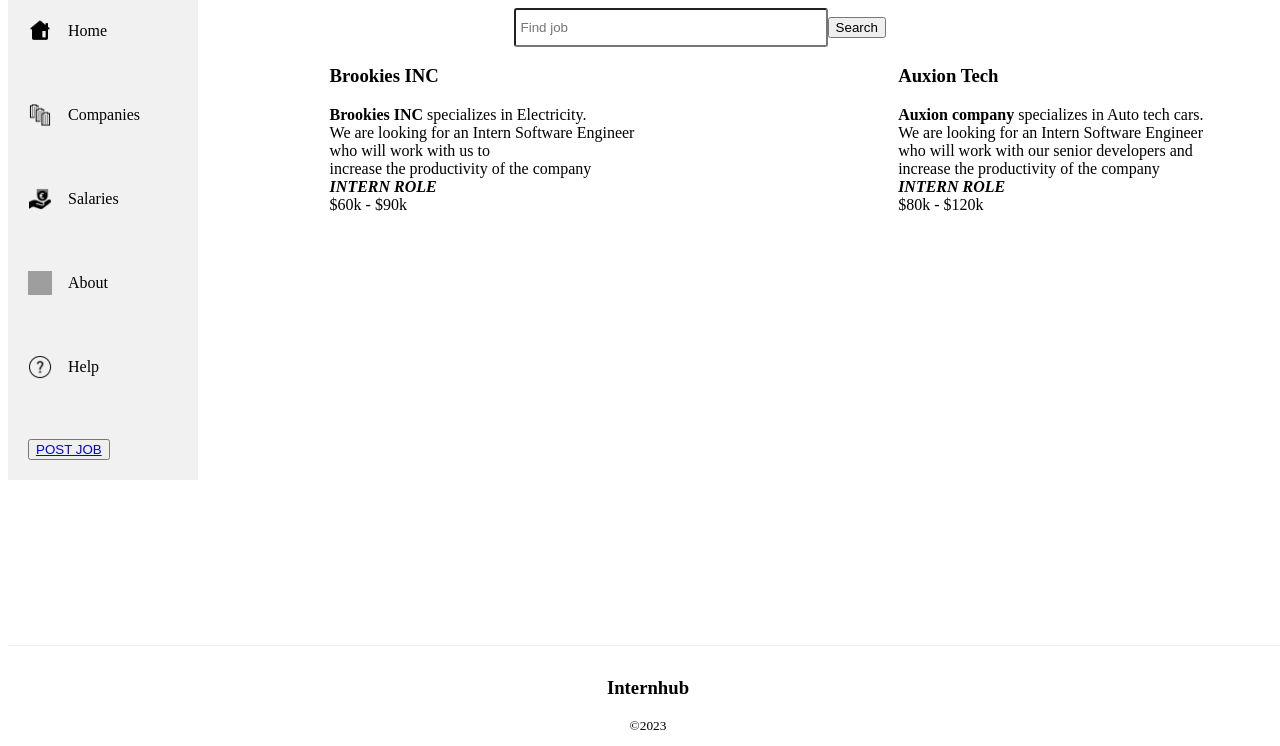
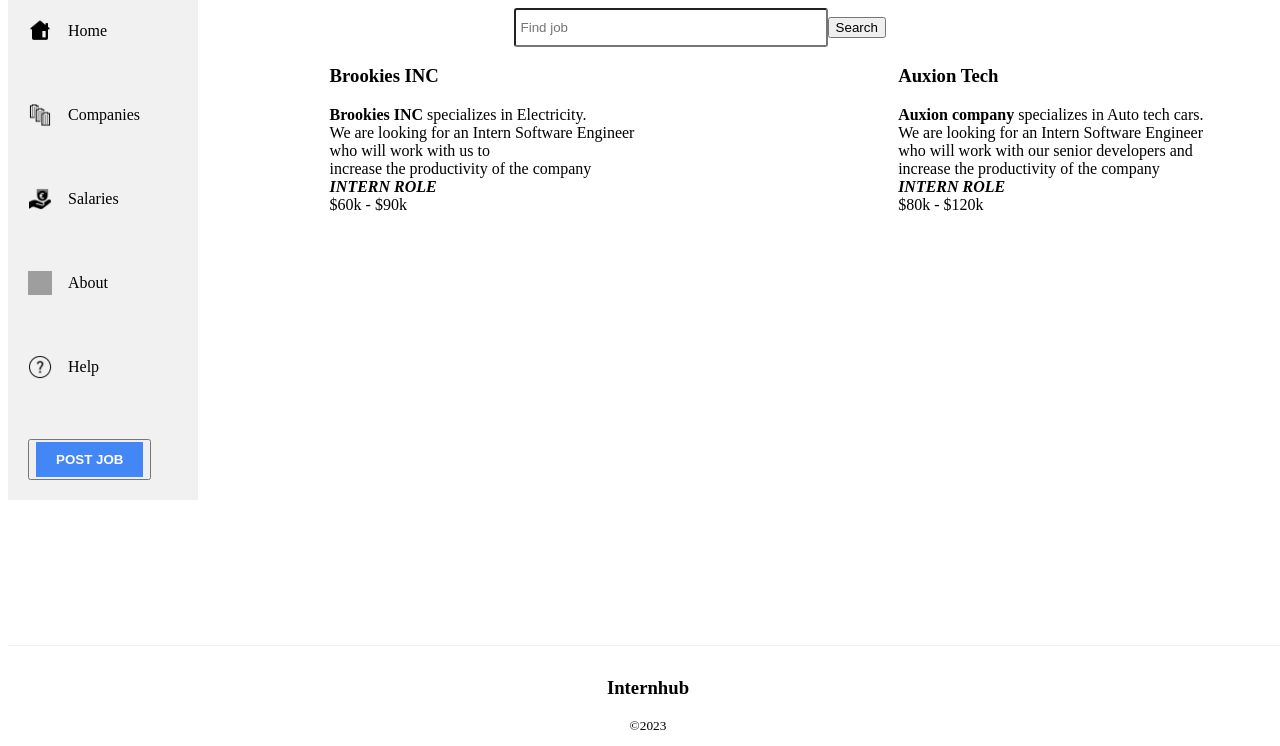
Before and after one commit to chisomdaniel/InternHub, a Flask app: template templates/search_page.html in a window 1280 px wide. Shown: the part 54-800 px from the top of the page. Run offline with Flask 3, Linux system fonts and the light colour scheme; the template is opened without the code that fills it, so the values that code supplies are empty; grey boxes are pictures that could not be loaded.

Commit message:
Portfolio

```diff
--- a/templates/search_page.html
+++ b/templates/search_page.html
@@ -44,8 +44,9 @@
             <li class="Help-icon">Help</li>
             <li></li>
         </ul>
-        <button><a href="post.html">POST JOB</a></button>
+        <button><a href="post.html" class="button1"><b>POST JOB</b></a></button>
     </div>
+
 
 
 
--- a/templates/styles/index.css
+++ b/templates/styles/index.css
@@ -34,7 +34,11 @@ a.site-name {
     background-size: 24px 24px;
     line-height: 24px;
 }
-.container li button {
+.container .button1 {
+    display: inline-block;
+    padding: 10px 20px;
+    background-color: #4287f5; /* Adjust the background color as needed */
+    color: #fff;
     text-decoration: none;
 }
 
```
